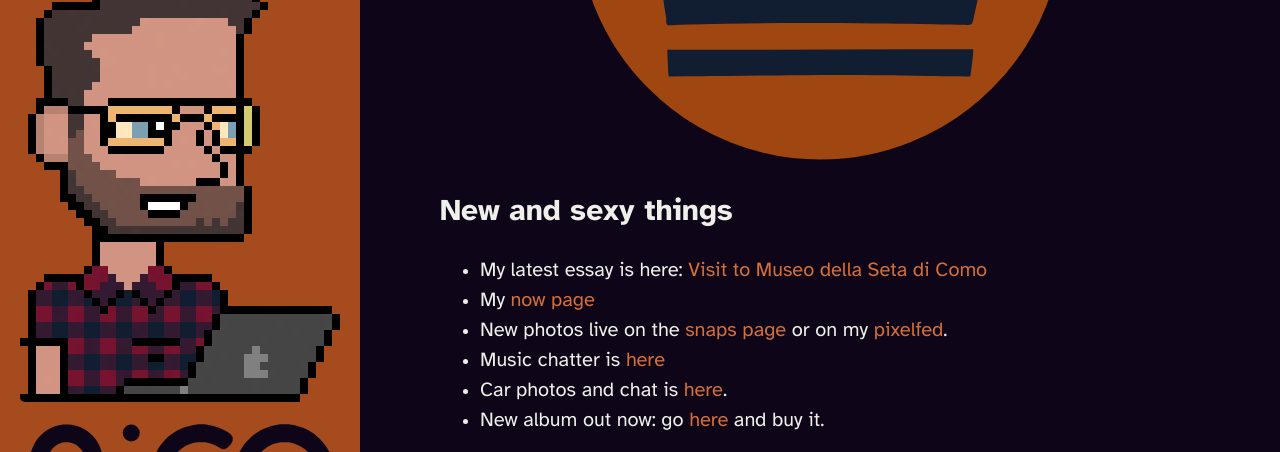
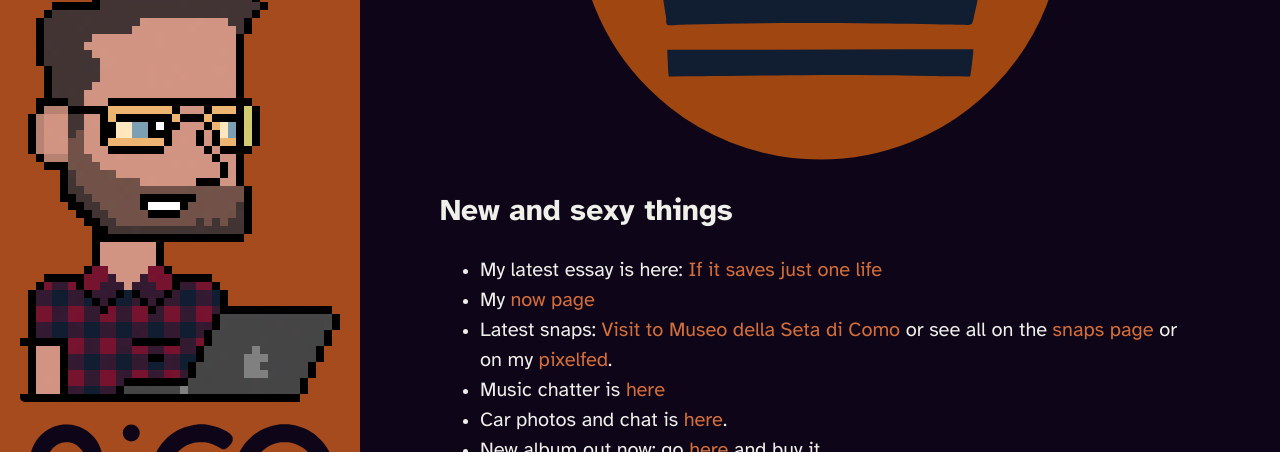
Before and after one commit to nicoboyce/nicoboycedotcom, a Jekyll site: the page built from index.md, in a window 1280 px wide and 900 px high, scrolled down 655 px, cut to the strip 0-452 px from the top of the window. Built offline with Jekyll 4.4.1, drawn with Linux system fonts in a browser that asks for light colours.

Commit message:
Update homepage and music page with improved category filtering and direct album links
- Filter latest essay display to exclude photos/snaps category posts
- Add latest snaps post display with link to actual post title
- Replace music page streaming links with direct album links for major platforms
- Links now point to specific "Instrumental Driving Music for Drecks" album
- Platform order: Bandcamp, Tidal, Spotify, YouTube, Apple Music

🤖 Generated with [Claude Code](https://claude.ai/code)

Co-Authored-By: Claude <noreply@anthropic.com>

```diff
--- a/index.md
+++ b/index.md
@@ -14,9 +14,9 @@ I also do CX consulting and Zendesk implementations and integrations, so if that
 
 ## New and sexy things
 
-* My latest essay is here: {% assign post = site.posts.first %}<a href="{{ post.url }}">{{ post.title }}</a>
+* My latest essay is here: {% assign post = site.posts | where_exp: "item", "item.categories contains 'essays'" | first %}<a href="{{ post.url }}">{{ post.title }}</a>
 * My [now page](/now/)
-* New photos live on the [snaps page](/snaps) or on my [pixelfed](https://pixelfed.social/beastie).
+* Latest snaps: {% assign snap = site.posts | where_exp: "item", "item.categories contains 'snaps'" | first %}<a href="{{ snap.url }}">{{ snap.title }}</a> or see all on the [snaps page](/snaps) or on my [pixelfed](https://pixelfed.social/beastie).
 * Music chatter is [here](/music/)
 * Car photos and chat is [here](/wheels/).
 * New album out now: go [here](https://fightingmongooses.bandcamp.com/) and buy it.
```
Also changed, not shown: music.md (+1 -1 lines), 4 other files.
